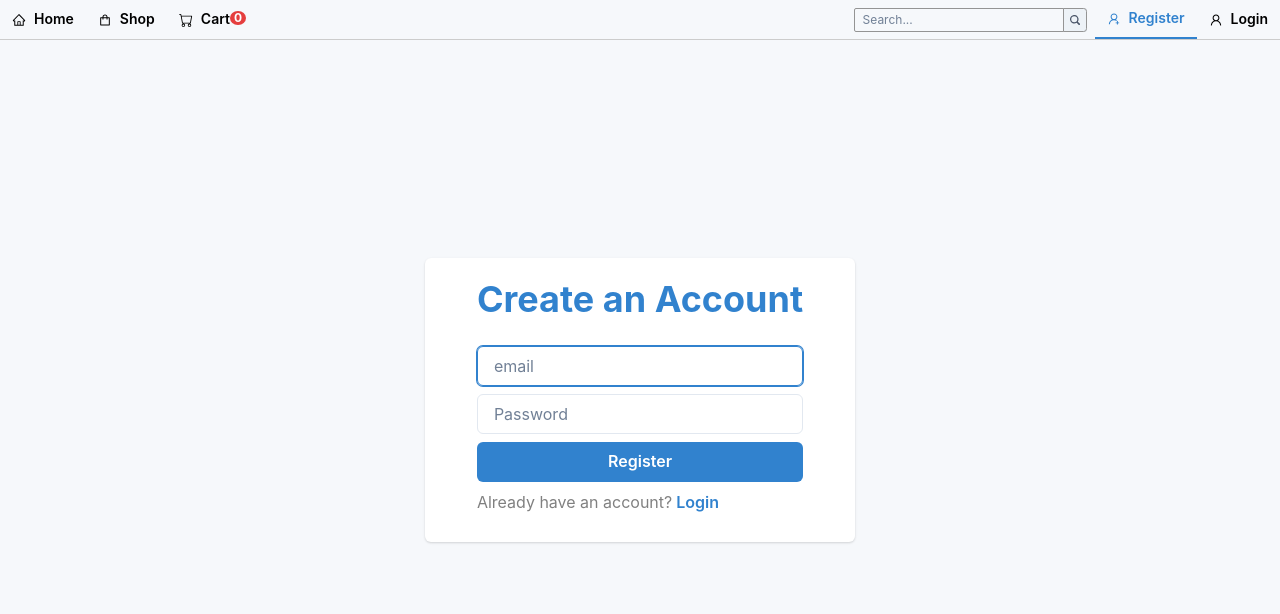
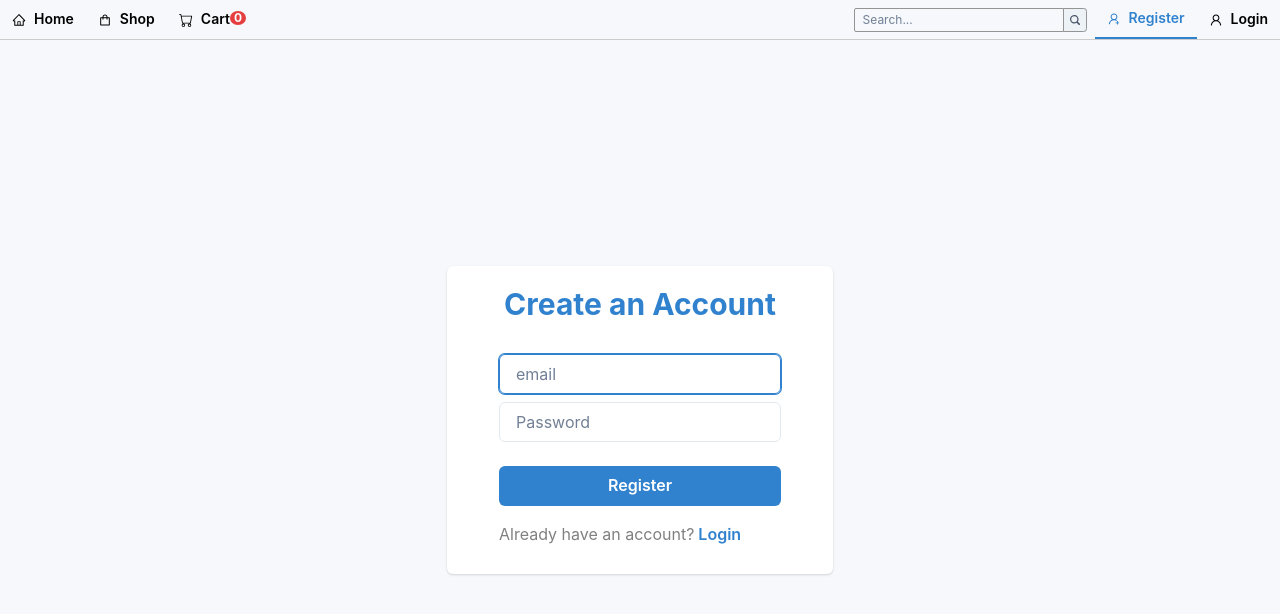
Before and after one commit to aminezouari52/e-commerce-mern-frontend, a React (Create React App) app: page /register in a window 1280 px wide. Shown: the top 614 px of the page. Built offline with nearby package versions, Linux system fonts and the light colour scheme; no server answers.

Commit message:
feat: small fixes

```diff
--- a/src/components/Orders.js
+++ b/src/components/Orders.js
@@ -87,12 +87,10 @@ const Orders = ({ orders, handleStatusChange }) => (
               Delivery Status:
             </Text>
             <Select
-              placeholder="Select option"
               onChange={(e) => handleStatusChange(order?._id, e.target.value)}
               defaultValue={order.orderStatus}
               name="status"
               mx={2}
-              //   maxWidth="80%"
             >
               <option value="Not Processed">Not Processed</option>
               <option value="Processing">Processing</option>
--- a/src/pages/Cart.js
+++ b/src/pages/Cart.js
@@ -1,5 +1,5 @@
 import { useSelector } from "react-redux";
-import { Link, useNavigate } from "react-router-dom";
+import { useNavigate } from "react-router-dom";
 import {
   Box,
   Heading,
@@ -61,14 +61,20 @@ const Cart = () => {
         <Box px={5} h="100%">
           <Box overflowY="hidden" height="100%">
             <Heading size="lg" color="#3182ce" my={5}>
-              Cart / {cart.length} Product
+              Cart / {cart.length} Product{cart?.length === 1 ? "" : "s"}
             </Heading>
 
             {!cart.length ? (
               <Box height="calc(38vh)">
                 <Text mb={2}>
                   No products in cart.{" "}
-                  <Link to="/shop">Continue Shopping.</Link>
+                  <Button
+                    onClick={() => navigate("/shop")}
+                    colorScheme="blue"
+                    variant="link"
+                  >
+                    Continue Shopping.
+                  </Button>
                 </Text>
               </Box>
             ) : (
--- a/src/pages/Shop.js
+++ b/src/pages/Shop.js
@@ -239,11 +239,13 @@ const Shop = () => {
       )}
       <Flex
         direction={{ lg: "row", md: "row", sm: "column", base: "column" }}
-        h="calc(100vh - 40px)"
+        h={products?.length ? "100%" : "calc(100vh - 40px)"}
       >
+        <>
           <Box
             h="100%"
             w={{ lg: "250px", md: "250px", sm: "100%", base: "100%" }}
+            display={!products?.length && "none"}
           >
             <Accordion
               defaultIndex={[0]}
@@ -423,17 +425,21 @@ const Shop = () => {
                 <Heading size="lg" color="#3182ce" my={5}>
                   Products
                 </Heading>
-              {products?.length < 1 && (
-                <Text textAlign="center">No products found</Text>
-              )}
+                {products?.length ? (
+                  <>
                     <Flex wrap="wrap" justifyContent="space-around">
                       {products?.map((p) => (
                         <ProductCard key={p._id} product={p} />
                       ))}
                     </Flex>
+                  </>
+                ) : (
+                  <Text>No products found</Text>
+                )}
               </Box>
             </Box>
           </Box>
+        </>
       </Flex>
     </>
   );
--- a/src/pages/admin/category/CategoryCreate.js
+++ b/src/pages/admin/category/CategoryCreate.js
@@ -43,6 +43,7 @@ const CategoryCreate = () => {
 
   const [name, setName] = useState("");
   const [categories, setCategories] = useState([]);
+  const [categorieSlug, setCategorySlug] = useState("");
   const [loading, setLoading] = useState(false);
 
   const navigate = useNavigate();
@@ -90,10 +91,10 @@ const CategoryCreate = () => {
       });
     }
   };
-  const handleRemove = async (slug) => {
+  const handleRemove = async () => {
     setLoading(true);
     try {
-      const res = await removeCategory(slug, user.token);
+      const res = await removeCategory(categorieSlug, user.token);
       setLoading(false);
       toast({
         title: `"${res.data.name}" deleted`,
@@ -153,10 +154,16 @@ const CategoryCreate = () => {
                   >
                     <Icon as={AiFillEdit} />
                   </Button>
-                  <Button size="sm" colorScheme="red" onClick={() => onOpen()}>
+                  <Button
+                    size="sm"
+                    colorScheme="red"
+                    onClick={() => {
+                      setCategorySlug(c.slug);
+                      onOpen();
+                    }}
+                  >
                     <Icon as={AiFillDelete} />
                   </Button>
-                  {/* DELETE DIALOG */}
                   <AlertDialog
                     isOpen={isOpen}
                     leastDestructiveRef={cancelRef}
@@ -178,7 +185,7 @@ const CategoryCreate = () => {
                           </Button>
                           <Button
                             colorScheme="red"
-                            onClick={() => handleRemove(c.slug)}
+                            onClick={handleRemove}
                             ml={3}
                           >
                             Delete
--- a/src/pages/admin/sub/SubCreate.js
+++ b/src/pages/admin/sub/SubCreate.js
@@ -45,6 +45,7 @@ const SubCreate = () => {
   const [categories, setCategories] = useState([]);
   const [category, setCategory] = useState("");
   const [subs, setSubs] = useState([]);
+  const [subCategorySlug, setSubCategorySlug] = useState("");
   const [loading, setLoading] = useState(false);
 
   const navigate = useNavigate();
@@ -88,10 +89,10 @@ const SubCreate = () => {
       });
     }
   };
-  const handleRemove = async (slug) => {
+  const handleRemove = async () => {
     setLoading(true);
     try {
-      const res = await removeSub(slug, user.token);
+      const res = await removeSub(subCategorySlug, user.token);
       setLoading(false);
       toast({
         title: `"${res.data.name}" deleted`,
@@ -174,7 +175,14 @@ const SubCreate = () => {
                   >
                     <Icon as={AiFillEdit} />
                   </Button>
-                  <Button size="sm" colorScheme="red" onClick={() => onOpen()}>
+                  <Button
+                    size="sm"
+                    colorScheme="red"
+                    onClick={() => {
+                      setSubCategorySlug(s.slug);
+                      onOpen();
+                    }}
+                  >
                     <Icon as={AiFillDelete} />
                   </Button>
                   <AlertDialog
@@ -198,7 +206,7 @@ const SubCreate = () => {
                           </Button>
                           <Button
                             colorScheme="red"
-                            onClick={() => handleRemove(s.slug)}
+                            onClick={() => handleRemove()}
                             ml={3}
                           >
                             Delete
--- a/src/pages/auth/Register.js
+++ b/src/pages/auth/Register.js
@@ -103,29 +103,33 @@ const Register = () => {
   };
 
   return (
-    <Flex justifyContent="center" alignItems="center" w="100%" h="90vh">
-      <Flex direction="column" alignItems="center" w="40%">
+    <Flex
+      justifyContent="center"
+      alignItems="center"
+      h="calc(100vh - 40px)"
+      mx={4}
+    >
+      <Flex direction="column" alignItems="center">
         <Card>
           <CardBody>
             <Flex direction="column" alignItems="center" px={8}>
-              <Heading mb={6} color="#3182CE">
+              <Heading
+                mb={6}
+                color="#3182CE"
+                size={{ lg: "lg", md: "lg", sm: "md", base: "sm" }}
+              >
                 Create an Account
               </Heading>
-              <Flex
-                as="form"
-                onSubmit={handleSubmit}
-                direction="column"
-                w="100%"
-                maxW="350px"
-                minWidth="250px"
-              >
+              <Flex as="form" direction="column" onSubmit={handleSubmit}>
+                <Flex direction="column" alignItems="end" mb={2}>
                   <Input
                     type="email"
                     value={email}
                     onChange={(e) => setEmail(e.target.value)}
                     placeholder="email"
                     autoFocus
-                  mb={2}
+                    size={{ lg: "md", md: "md", sm: "sm", base: "sm" }}
+                    mt={2}
                   />
 
                   <Input
@@ -133,10 +137,17 @@ const Register = () => {
                     value={password}
                     onChange={(e) => setPassword(e.target.value)}
                     placeholder="Password"
-                  mb={2}
+                    my={2}
+                    size={{ lg: "md", md: "md", sm: "sm", base: "sm" }}
                   />
+                </Flex>
 
-                <Button type="submit" colorScheme="blue">
+                <Button
+                  type="submit"
+                  colorScheme="blue"
+                  size={{ lg: "md", md: "md", sm: "sm", base: "xs" }}
+                  my={2}
+                >
                   Register
                 </Button>
                 <Flex my={2}>
--- a/src/pages/user/History.js
+++ b/src/pages/user/History.js
@@ -17,6 +17,7 @@ import {
   Stack,
   Card,
   CardBody,
+  Text,
 } from "@chakra-ui/react";
 import { AiFillCloseCircle } from "react-icons/ai";
 import { CheckCircleIcon } from "@chakra-ui/icons";
@@ -38,9 +39,11 @@ const History = () => {
   return (
     <Box overflowY="hidden">
       <Heading size="lg" color="#3182ce" my={5}>
-        {orders.length > 0 ? "Your orders" : "No purchase orders"}
+        Your orders
       </Heading>
-      {orders.map((order, i) => (
+      {orders?.length ? (
+        <>
+          {orders?.map((order, i) => (
             <Card mb={2} key={i}>
               <CardBody>
                 <Stack direction="row">
@@ -100,6 +103,10 @@ const History = () => {
               </CardBody>
             </Card>
           ))}
+        </>
+      ) : (
+        <Text>Purchase orders is empty.</Text>
+      )}
     </Box>
   );
 };
--- a/src/pages/user/Wishlist.js
+++ b/src/pages/user/Wishlist.js
@@ -11,6 +11,7 @@ import { AiFillDelete } from "react-icons/ai";
 
 // STYLE
 import {
+  Text,
   Box,
   Heading,
   Flex,
@@ -42,15 +43,17 @@ const Wishlist = () => {
   return (
     <Box overflowY="hidden">
       <Heading size="lg" color="#3182ce" my={5}>
-        {wishlist.length > 0 ? "Wishlist" : "Wish list is empty."}
+        Wishlist
       </Heading>
+      {wishlist?.length ? (
+        <>
           {wishlist.map((p, i) => (
             <Card mb={2} key={i}>
               <CardBody>
                 <Flex justifyContent="space-between">
                   <Button
                     variant="link"
-                colorScheme="teal"
+                    colorScheme="blue"
                     onClick={() => navigate(`/product/${p.slug}`)}
                   >
                     {p.title}
@@ -67,6 +70,10 @@ const Wishlist = () => {
               </CardBody>
             </Card>
           ))}
+        </>
+      ) : (
+        <Text>Wish list is empty.</Text>
+      )}
     </Box>
   );
 };
```
Also changed, not shown: src/components/routes/AdminRoute.js (+3 -28 lines), src/pages/auth/Login.js (+25 -13 lines). Lines whose indentation alone changed are shown as unchanged.
